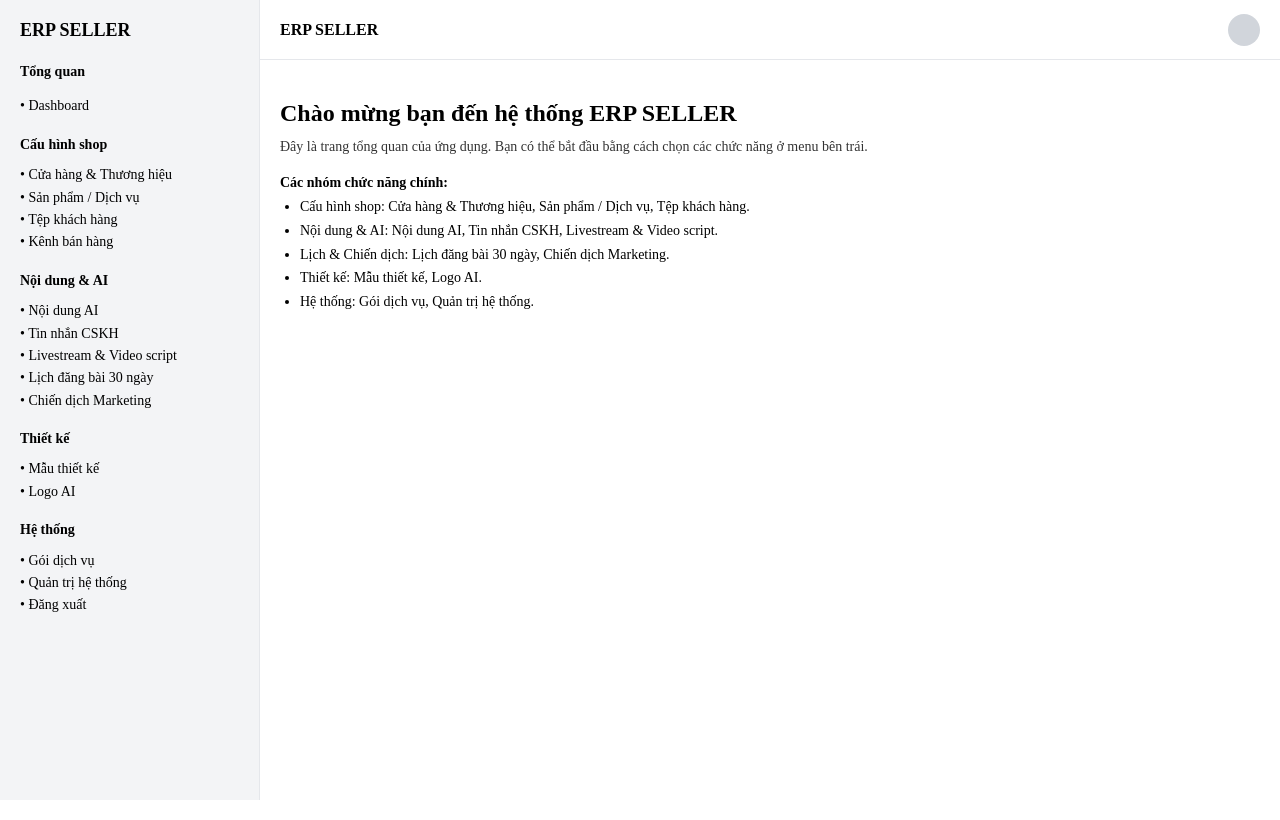
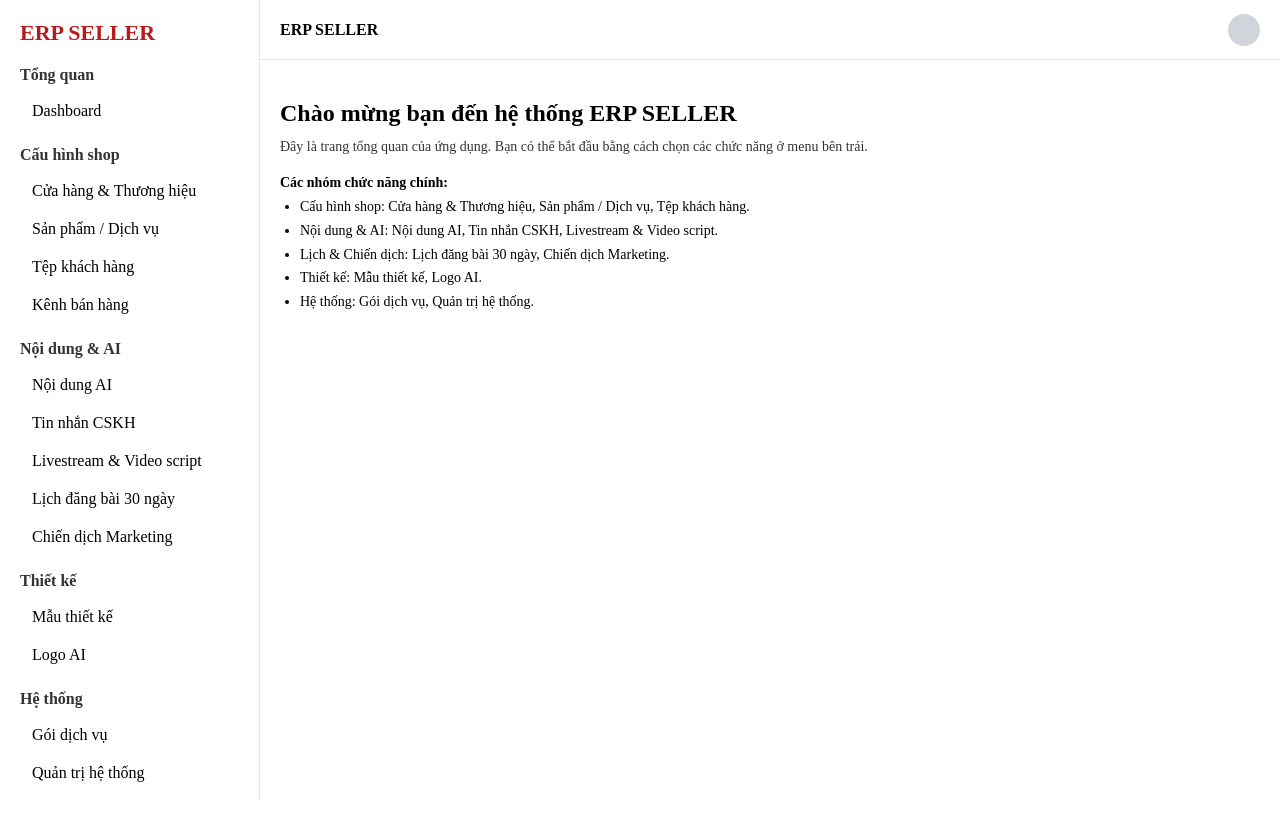
Before and after one commit to conlele0201/erp-seller-crm, a Next.js app: page / in a window 1280 px wide. Shown: the top 820 px of the page. Built offline with nearby package versions, Linux system fonts and the light colour scheme.

Commit message:
Update Sidebar.js

```diff
--- a/components/Sidebar.js
+++ b/components/Sidebar.js
@@ -1,9 +1,30 @@
 export default function Sidebar() {
+  // Style item mặc định
+  const itemStyle = {
+    padding: "8px 12px",
+    borderRadius: "6px",
+    cursor: "pointer",
+    marginBottom: "4px"
+  };
+
+  // Style khi hover
+  const hoverStyle = {
+    backgroundColor: "#ffebee", // đỏ nhạt
+    color: "#b71c1c"
+  };
+
+  // Style khi active (click vào)
+  const activeStyle = {
+    backgroundColor: "#b71c1c",
+    color: "#fff",
+    fontWeight: 600
+  };
+
   return (
     <div
       style={{
         width: "260px",
-        backgroundColor: "#f3f4f6",
+        backgroundColor: "#ffffff",
         height: "100vh",
         padding: "20px",
         borderRight: "1px solid #e5e7eb",
@@ -13,44 +34,106 @@ export default function Sidebar() {
         overflowY: "auto"
       }}
     >
-      <h2 style={{ fontSize: 18, fontWeight: 700, marginBottom: 20 }}>
+      <h2
+        style={{
+          fontSize: 22,
+          fontWeight: 800,
+          marginBottom: 20,
+          color: "#b71c1c"
+        }}
+      >
         ERP SELLER
       </h2>
 
-      <div style={{ fontSize: 14, lineHeight: 1.6 }}>
-        <div style={{ marginBottom: 12, fontWeight: 600 }}>Tổng quan</div>
-        <div>• Dashboard</div>
+      {/* —— TỔNG QUAN —— */}
+      <div style={{ marginBottom: 10, fontWeight: 700, color: "#333" }}>
+        Tổng quan
+      </div>
 
-        <div style={{ marginTop: 16, marginBottom: 8, fontWeight: 600 }}>
+      <div
+        className="sidebar-item"
+        style={itemStyle}
+        onMouseEnter={(e) => Object.assign(e.target.style, hoverStyle)}
+        onMouseLeave={(e) => Object.assign(e.target.style, itemStyle)}
+      >
+        Dashboard
+      </div>
+
+      {/* —— CẤU HÌNH SHOP —— */}
+      <div style={{ marginTop: 18, marginBottom: 10, fontWeight: 700, color: "#333" }}>
         Cấu hình shop
       </div>
-        <div>• Cửa hàng &amp; Thương hiệu</div>
-        <div>• Sản phẩm / Dịch vụ</div>
-        <div>• Tệp khách hàng</div>
-        <div>• Kênh bán hàng</div>
 
-        <div style={{ marginTop: 16, marginBottom: 8, fontWeight: 600 }}>
-          Nội dung &amp; AI
+      {["Cửa hàng & Thương hiệu", "Sản phẩm / Dịch vụ", "Tệp khách hàng", "Kênh bán hàng"].map(
+        (item) => (
+          <div
+            key={item}
+            className="sidebar-item"
+            style={itemStyle}
+            onMouseEnter={(e) => Object.assign(e.target.style, hoverStyle)}
+            onMouseLeave={(e) => Object.assign(e.target.style, itemStyle)}
+          >
+            {item}
           </div>
-        <div>• Nội dung AI</div>
-        <div>• Tin nhắn CSKH</div>
-        <div>• Livestream &amp; Video script</div>
-        <div>• Lịch đăng bài 30 ngày</div>
-        <div>• Chiến dịch Marketing</div>
+        )
+      )}
 
-        <div style={{ marginTop: 16, marginBottom: 8, fontWeight: 600 }}>
+      {/* —— NỘI DUNG & AI —— */}
+      <div style={{ marginTop: 18, marginBottom: 10, fontWeight: 700, color: "#333" }}>
+        Nội dung & AI
+      </div>
+
+      {[
+        "Nội dung AI",
+        "Tin nhắn CSKH",
+        "Livestream & Video script",
+        "Lịch đăng bài 30 ngày",
+        "Chiến dịch Marketing"
+      ].map((item) => (
+        <div
+          key={item}
+          className="sidebar-item"
+          style={itemStyle}
+          onMouseEnter={(e) => Object.assign(e.target.style, hoverStyle)}
+          onMouseLeave={(e) => Object.assign(e.target.style, itemStyle)}
+        >
+          {item}
+        </div>
+      ))}
+
+      {/* —— THIẾT KẾ —— */}
+      <div style={{ marginTop: 18, marginBottom: 10, fontWeight: 700, color: "#333" }}>
         Thiết kế
       </div>
-        <div>• Mẫu thiết kế</div>
-        <div>• Logo AI</div>
 
-        <div style={{ marginTop: 16, marginBottom: 8, fontWeight: 600 }}>
+      {["Mẫu thiết kế", "Logo AI"].map((item) => (
+        <div
+          key={item}
+          className="sidebar-item"
+          style={itemStyle}
+          onMouseEnter={(e) => Object.assign(e.target.style, hoverStyle)}
+          onMouseLeave={(e) => Object.assign(e.target.style, itemStyle)}
+        >
+          {item}
+        </div>
+      ))}
+
+      {/* —— HỆ THỐNG —— */}
+      <div style={{ marginTop: 18, marginBottom: 10, fontWeight: 700, color: "#333" }}>
         Hệ thống
       </div>
-        <div>• Gói dịch vụ</div>
-        <div>• Quản trị hệ thống</div>
-        <div>• Đăng xuất</div>
+
+      {["Gói dịch vụ", "Quản trị hệ thống", "Đăng xuất"].map((item) => (
+        <div
+          key={item}
+          className="sidebar-item"
+          style={itemStyle}
+          onMouseEnter={(e) => Object.assign(e.target.style, hoverStyle)}
+          onMouseLeave={(e) => Object.assign(e.target.style, itemStyle)}
+        >
+          {item}
         </div>
+      ))}
     </div>
   );
 }
```
Lines whose indentation alone changed are shown as unchanged.
